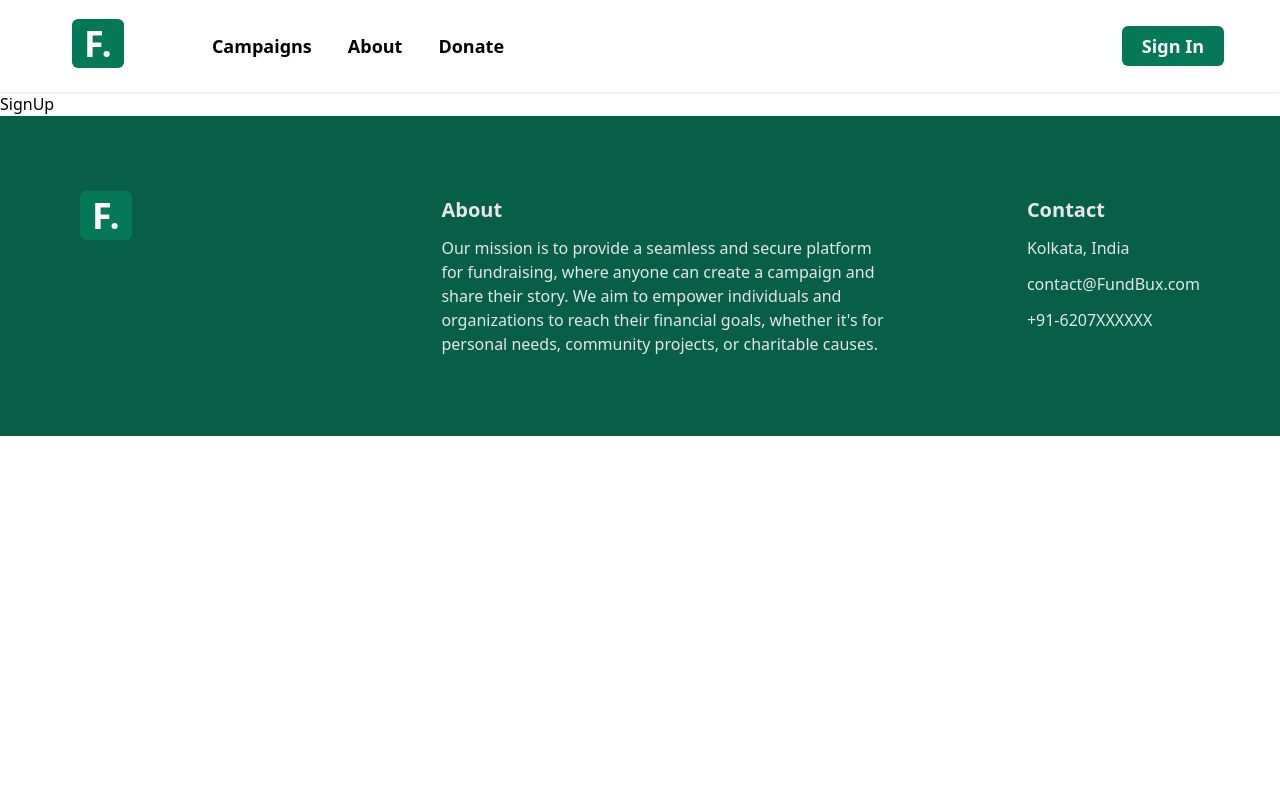
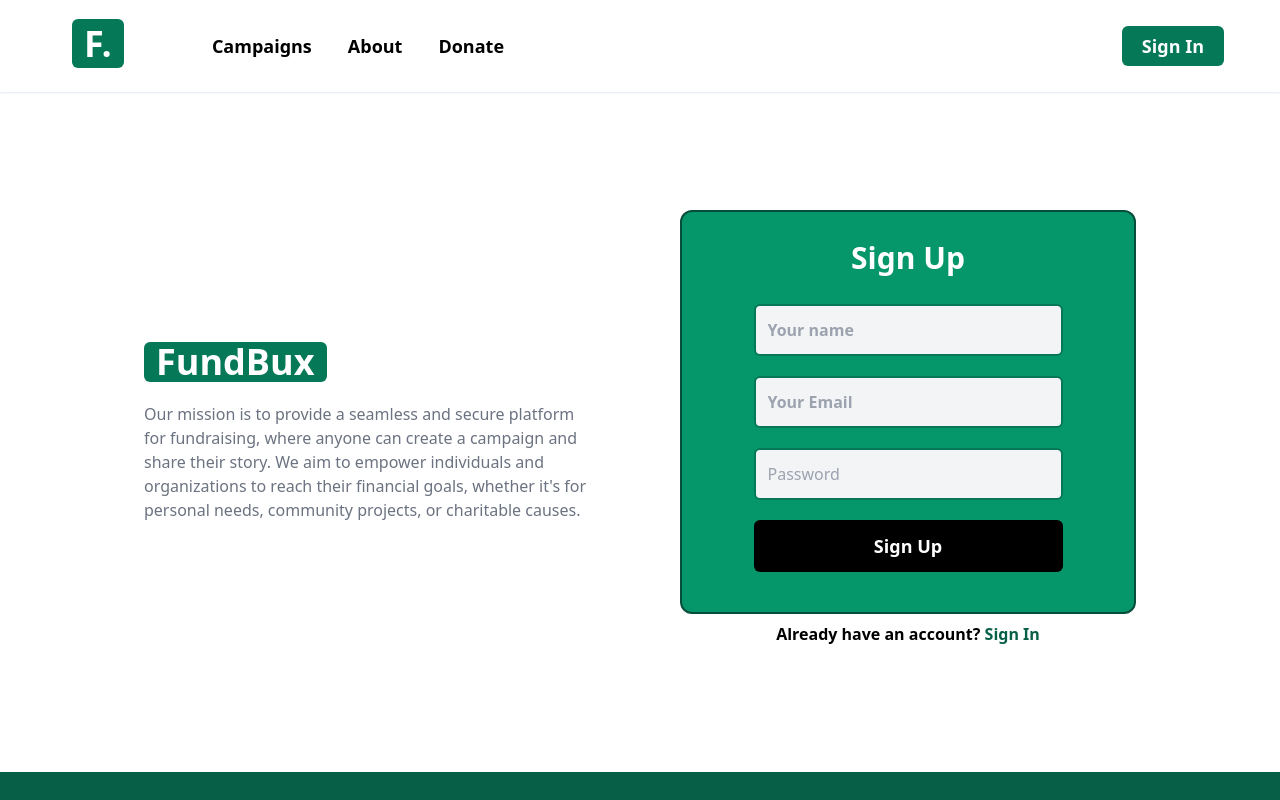
Before and after one commit to abhissh11/FundBux, a React (Create React App) app: page /signup in a window 1280 px wide. Shown: the top 800 px of the page. Built offline with nearby package versions, Linux system fonts and the light colour scheme.

Commit message:
Sign in & sign up page -client

```diff
--- a/src/components/Cta.js
+++ b/src/components/Cta.js
@@ -47,7 +47,7 @@ export default function Cta() {
           </Link>
         </div>
       </div>
-      <div className="mt-20 py-20 bg-emerald-700 w-svw flex flex-row flex-wrap gap-10 items-center justify-evenly px-10">
+      <div className="mt-20 py-20 bg-emerald-700 flex flex-row flex-wrap gap-10 items-center justify-evenly ">
         <div className="text-white flex flex-col  gap-3">
           <h1 className="text-5xl font-bold ">50,000</h1>
           <p className="text-lg font-semibold">Signature every hours</p>
--- a/src/pages/HomePage.js
+++ b/src/pages/HomePage.js
@@ -5,7 +5,6 @@ import AboutComponent from "../components/AboutComponent";
 import Features from "../components/Features";
 import Mission from "../components/Mission";
 import Cta from "../components/Cta";
-import Footer from "./../components/Footer";
 
 export default function HomePage() {
   return (
--- a/src/pages/SignIn.js
+++ b/src/pages/SignIn.js
@@ -1,5 +1,60 @@
 import React from "react";
+import { Link } from "react-router-dom";
 
 export default function SignIn() {
-  return <div>SignIn</div>;
+  return (
+    <div className="md:mx-36 mx-5 min-h-[80vh] my-5 flex items-center justify-center">
+      <div className="flex flex-col md:flex-row gap-10 md:gap-20 items-center justify-center ">
+        <div className="flex flex-col gap-5 w-3/4 md:w-1/2">
+          <Link
+            to="/"
+            className="text-4xl font-bold text-white
+                bg-emerald-700 px-3 rounded-md hover:bg-emerald-800 w-fit"
+          >
+            FundBux
+          </Link>
+          <p className="text-md text-gray-500">
+            Our mission is to provide a seamless and secure platform for
+            fundraising, where anyone can create a campaign and share their
+            story. We aim to empower individuals and organizations to reach
+            their financial goals, whether it's for personal needs, community
+            projects, or charitable causes.
+          </p>
+        </div>
+        <div className="min-h-[20rem] w-3/4 md:w-1/2">
+          <div className="  bg-emerald-600 border-2 border-emerald-900 p-5 rounded-xl">
+            <h2 className="text-3xl font-bold text-white text-center py-2">
+              Sign In
+            </h2>
+            <form className="flex flex-col gap-5 w-full items-center justify-center my-5">
+              <input
+                type="email"
+                className=" md:w-3/4 w-full bg-gray-100 p-3 text-md font-semibold text-emerald-900 border-2 border-emerald-700 rounded-md focus:outline-none "
+                placeholder="Your Email"
+              />
+              <input
+                type="password"
+                className="w-full md:w-3/4 bg-gray-100 p-3 text-md text-emerald-900 border-2 border-emerald-700 rounded-md focus:outline-none "
+                placeholder="Password"
+              />
+
+              <button
+                type="submit"
+                className="bg-black text-white py-3 w-full md:w-3/4 rounded-md text-lg font-semibold "
+              >
+                Sign In
+              </button>
+            </form>
+          </div>
+          <p className="text-center text-md font-semibold my-2">
+            Haven't registered yet?
+            <Link to="/signup" className="text-emerald-800 hover:underline">
+              {" "}
+              Sign Up
+            </Link>
+          </p>
+        </div>
+      </div>
+    </div>
+  );
 }
--- a/src/pages/SignUp.js
+++ b/src/pages/SignUp.js
@@ -1,5 +1,65 @@
 import React from "react";
+import { Link } from "react-router-dom";
 
 export default function SignUp() {
-  return <div>SignUp</div>;
+  return (
+    <div className="md:mx-36 mx-5 min-h-[80vh] my-5 flex items-center justify-center">
+      <div className="flex flex-col md:flex-row gap-10 md:gap-20 items-center justify-center ">
+        <div className="flex flex-col gap-5 w-3/4 md:w-1/2">
+          <Link
+            to="/"
+            className="text-4xl font-bold text-white
+                bg-emerald-700 px-3 rounded-md hover:bg-emerald-800 w-fit"
+          >
+            FundBux
+          </Link>
+          <p className="text-md text-gray-500">
+            Our mission is to provide a seamless and secure platform for
+            fundraising, where anyone can create a campaign and share their
+            story. We aim to empower individuals and organizations to reach
+            their financial goals, whether it's for personal needs, community
+            projects, or charitable causes.
+          </p>
+        </div>
+        <div className="min-h-[20rem] w-3/4 md:w-1/2">
+          <div className="  bg-emerald-600 border-2 border-emerald-900 p-5 rounded-xl">
+            <h2 className="text-3xl font-bold text-white text-center py-2">
+              Sign Up
+            </h2>
+            <form className="flex flex-col gap-5 w-full items-center justify-center my-5">
+              <input
+                type="text"
+                className=" md:w-3/4 w-full bg-gray-100 p-3 text-md font-semibold text-emerald-900 border-2 border-emerald-700 rounded-md focus:outline-none "
+                placeholder="Your name"
+              />
+              <input
+                type="email"
+                className=" md:w-3/4 w-full bg-gray-100 p-3 text-md font-semibold text-emerald-900 border-2 border-emerald-700 rounded-md focus:outline-none "
+                placeholder="Your Email"
+              />
+              <input
+                type="password"
+                className="w-full md:w-3/4 bg-gray-100 p-3 text-md text-emerald-900 border-2 border-emerald-700 rounded-md focus:outline-none "
+                placeholder="Password"
+              />
+
+              <button
+                type="submit"
+                className="bg-black text-white py-3 w-full md:w-3/4 rounded-md text-lg font-semibold "
+              >
+                Sign Up
+              </button>
+            </form>
+          </div>
+          <p className="text-center text-md font-semibold my-2">
+            Already have an account?
+            <Link to="/signin" className="text-emerald-800 hover:underline">
+              {" "}
+              Sign In
+            </Link>
+          </p>
+        </div>
+      </div>
+    </div>
+  );
 }
```
